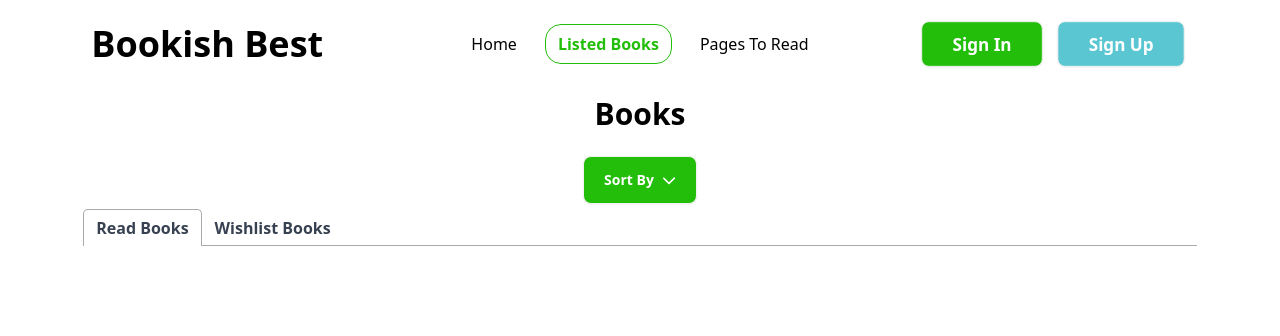
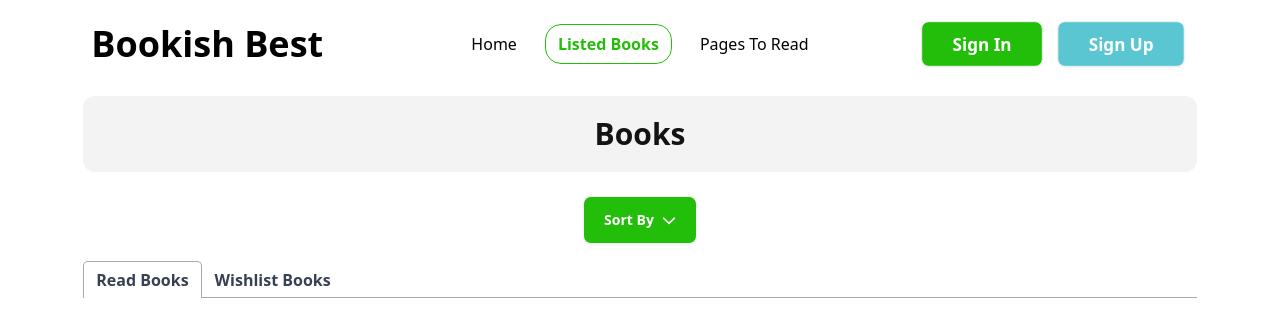
Before and after one commit to Meherab003/Bookish-Best, a React (Vite) app: page /listedbooks in a window 1280 px wide. Shown: the top 336 px of the page. Built offline with nearby package versions, Linux system fonts and the light colour scheme; a web font is replaced by a local one.

Commit message:
Minor Ui changes

```diff
--- a/src/Components/ListedBookCard.jsx
+++ b/src/Components/ListedBookCard.jsx
@@ -50,7 +50,7 @@ const ListedBookCard = ({ book }) => {
           </div>
         </div>
         <div className="flex gap-1 lg:gap-3">
-          <p className="bg-[#328EFF26] text-sm lg:text-[16px] text-[#328EFF] w-24 lg:w-36 text-center rounded-3xl p-1">
+          <p className="bg-[#328EFF26] text-sm lg:text-[16px] text-[#328EFF] text-center rounded-3xl px-5 py-2">
             <span className="hidden lg:inline">Category:</span> {category}
           </p>
           <p className="bg-[#FFAC3326] text-sm lg:text-[16px] text-[#FFAC33] w-20 lg:w-28 text-center rounded-3xl p-1">
--- a/src/Components/ListedBooks.jsx
+++ b/src/Components/ListedBooks.jsx
@@ -18,11 +18,7 @@ const ListedBooks = () => {
   const [displayReadBooks, setDisplayReadBooks] = useState([]);
 
   const handleBookSortBy = filter => {
-    if(filter === 'all'){
-      setDisplayReadBooks(displayReadBooks);
-      setDisplayWishlistBooks(displayWishlistBooks);
-    }
-    else if(filter === 'page'){
+    if(filter === 'page'){
       const pageSortedWish = [...displayWishlistBooks].sort((a,b) => a.totalPages < b.totalPages ? 1 : -1)
       const pageSortedRead = [...displayReadBooks].sort((a,b) => a.totalPages < b.totalPages ? 1 : -1)
       setDisplayWishlistBooks(pageSortedWish)
@@ -58,9 +54,11 @@ const ListedBooks = () => {
   }, [books]);
   return (
     <div>
-      <h2 className="font-bold text-3xl text-center lg:my-5">Books</h2>
+      <div className="text-center my-5 bg-[#1313130D] p-3 lg:p-5 rounded-xl">
+      <h2 className="font-bold text-3xl text-[#131313]">Books</h2>
+      </div>
       {/* /dropdown */}
-      <div className="flex items-center justify-center">
+      <div className="flex items-center justify-center my-3">
         <div className="dropdown">
           <div tabIndex={0} role="button" className="btn m-1 bg-[#23BE0A] text-white font-semibold px-5">
             Sort By <span><FaChevronDown /></span>
@@ -69,17 +67,14 @@ const ListedBooks = () => {
             tabIndex={0}
             className="dropdown-content z-[1] menu p-2 shadow bg-base-100 rounded-box w-52"
           >
-            <li onClick={() => handleBookSortBy('all')}>
-              <a>All</a>
-            </li>
             <li onClick={() => handleBookSortBy('rating')}>
-              <a>Rating</a>
+              <a>Sort By Rating</a>
             </li>
             <li onClick={() => handleBookSortBy('page')}>
-              <a>Number of Pages</a>
+              <a>Sort By Pages</a>
             </li>
             <li onClick={() => handleBookSortBy('year')}>
-              <a>Publish Year</a>
+              <a>Sort By Year</a>
             </li>
           </ul>
         </div>
```
